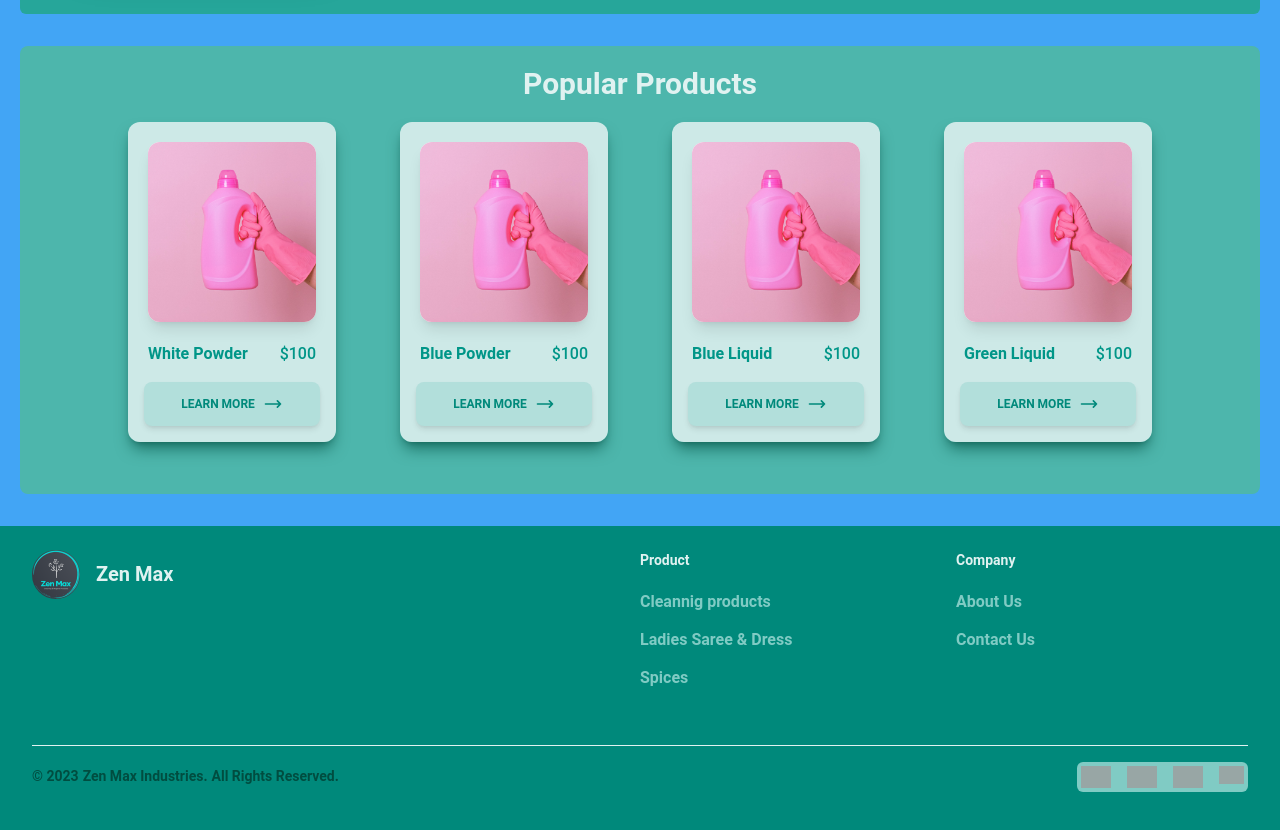
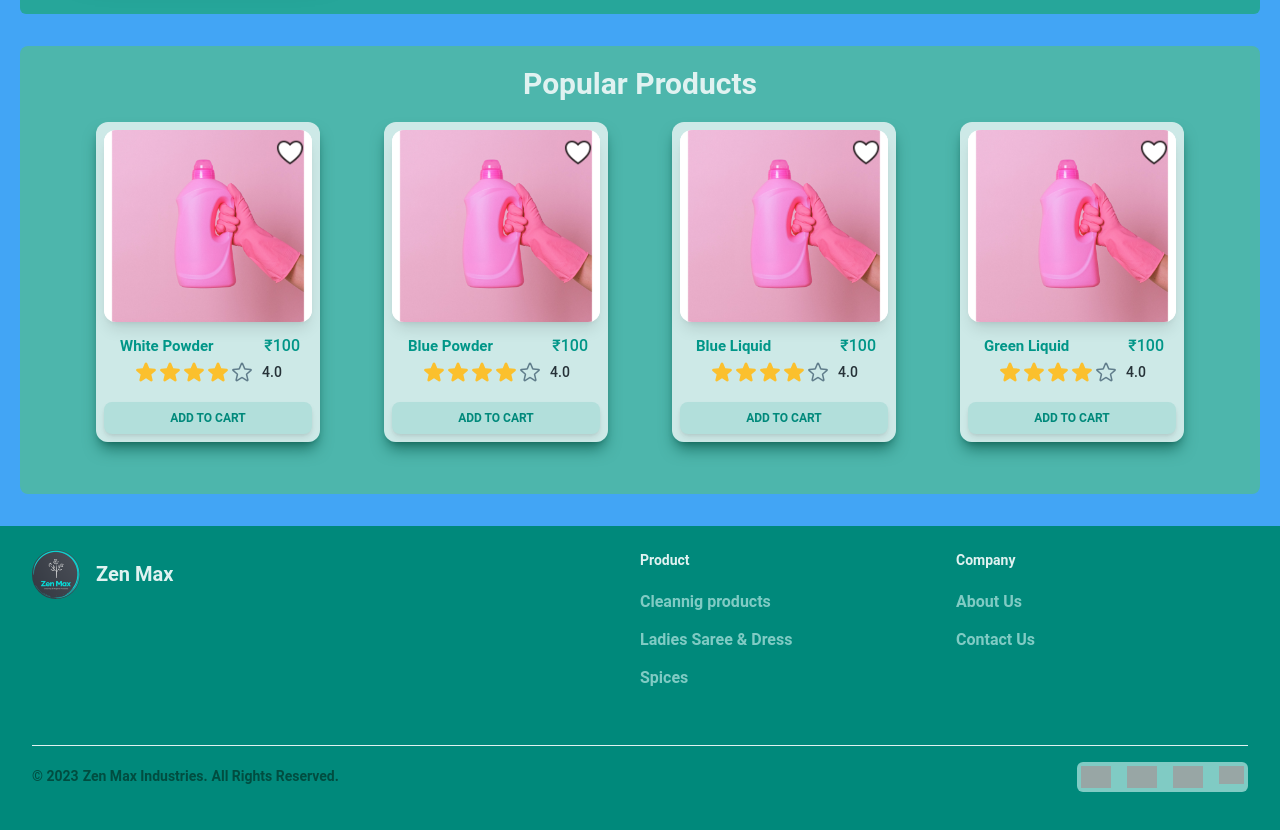
Before and after one commit to AnsariYasirArfat/Ecommerce-FullStack-Project, a React (Vite) app in the folder client/: page / in a window 1280 px wide. Shown: the part 880-1710 px from the top of the page. Built offline with nearby package versions, Linux system fonts and the light colour scheme; no server answers; grey boxes are pictures that could not be loaded.

Commit message:
Product card updated & wislist button added

```diff
--- a/client/src/Components/ProductCard.jsx
+++ b/client/src/Components/ProductCard.jsx
@@ -1,37 +1,60 @@
 import { NavLink } from "react-router-dom";
-import { ArrowLongRightIcon } from "@heroicons/react/24/outline";
+// import { ArrowLongRightIcon } from "@heroicons/react/24/outline";
 import PropTypes from "prop-types";
-
+import { useState } from "react";
 import {
   Card,
   CardHeader,
   CardBody,
   Typography,
+  Rating,
   Button,
   CardFooter,
 } from "@material-tailwind/react";
+import redHeart from "../Assets/redHeart.png";
+import whiteHeart from "../Assets/whiteHeart.png";
 
 function ProductCard({ Product }) {
+  const [isWishlisted, setIsWishlisted] = useState(false);
+  const toggleFavorite = () => {
+    if (isWishlisted) {
+      setIsWishlisted(false);
+    } else {
+      setIsWishlisted(true);
+    }
+  };
+
   return (
     <>
-      <Card className="bg-teal-50 hover:bg-white justify-between w-40 h-64 md:w-44 md:h-72 lg:w-52 lg:h-80 2xl:w-60 2xl:h-[352px] bg-opacity-[0.87] hover:bg-opacity-100 shadow-lg shadow-teal-900/60 hover:shadow-xl hover:shadow-teal-900/80 ">
+      <Card className="bg-teal-50 hover:bg-white justify-between w-40 h-64 md:w-44 md:h-72 lg:w-56 lg:h-80 2xl:w-64 2xl:h-[368px] bg-opacity-[0.87] hover:bg-opacity-100 shadow-lg shadow-teal-900/60 hover:shadow-xl hover:shadow-teal-900/80 ">
+        <button
+          onClick={toggleFavorite}
+          className="absolute z-50 top-4 right-4"
+        >
+          <img
+            className="w-5 xl:w-7 ms-2"
+            src={isWishlisted ? redHeart : whiteHeart}
+            alt=""
+          />
+        </button>
         <CardHeader
           shadow={true}
           floated={false}
-          className="h-36 md:h-40 lg:h-48  2xl:h-56 m-3 md:m-4 lg:m-5  "
+          className="h-36 md:h-40 lg:h-48 2xl:h-56 m-1 lg:m-2 lg:mb-0 relative"
         >
           <NavLink to={`/productpage`}>
             <img
               src={Product.Image}
-              className="w-full h-full object-center object-cover rounded-md shadow-2xl shadow-teal-950/50 hover:scale-110 ease-in-out duration-100"
+              className="w-full h-full object-center object-cover rounded-md shadow-2xl shadow-teal-950/50 hover:scale-105 ease-in-out duration-500"
             />
           </NavLink>
         </CardHeader>
-        <CardBody className="px-4 py-0 lg:px-5">
-          <div className="flex items-center justify-between ">
+        <CardBody className="p-1 lg:px-5 text-center">
+          <NavLink to={`/productpage`}>
+            <div className="flex items-center justify-between">
               <Typography
                 color="teal"
-              className="text-xs md:text-sm lg:text-base font-semibold"
+                className="text-xs md:text-sm lg:text-[15px] 2xl:text-base font-semibold capitalize p-1 truncate"
               >
                 {Product.Name}
               </Typography>
@@ -39,23 +62,28 @@ function ProductCard({ Product }) {
                 color="teal"
                 className="text-xs md:text-sm lg:text-base font-medium"
               >
-              ${Product.Price}
+                ₹{Product.Price}
               </Typography>
             </div>
+            <div className="flex items-center justify-center gap-2">
+              <Rating value={4} />
+              <Typography
+                color="blue-gray"
+                className=" text-[10.5px] md:text-xs lg:text-sm font-medium  "
+              >
+                {4}.0
+              </Typography>
+            </div>
+          </NavLink>
         </CardBody>
-        <CardFooter className="p-3 md:p-4">
-          <NavLink to={`/productpage`}>
+        <CardFooter className="p-1 lg:p-2">
           <Button
             fullWidth={true}
-              className="flex items-center justify-center gap-1 lg:gap-2 text-[10px] md:text-[11px] lg:text-xs  2xl:text-sm py-2 md:py-3 bg-teal-100 text-teal-600 hover:shadow-none"
+            className="flex items-center justify-center gap-1 lg:gap-2 text-[10px] md:text-[11px] lg:text-xs  2xl:text-sm p-2 bg-teal-100 text-teal-600 hover:shadow-none"
           >
-              Learn More
-              <ArrowLongRightIcon
-                strokeWidth={2}
-                className="w-3 md:w-4 lg:w-5"
-              />
+            Add to Cart
+            {/* <ArrowLongRightIcon strokeWidth={2} className="w-3 md:w-4 lg:w-5" /> */}
           </Button>
-          </NavLink>
         </CardFooter>
       </Card>
     </>
```
Also changed, not shown: client/src/Assets/redHeart.png (added), client/src/Assets/whiteHeart.png (added). Lines whose indentation alone changed are shown as unchanged.
